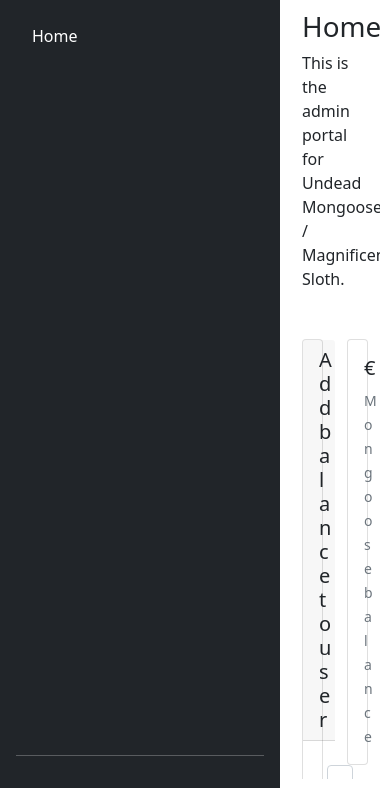
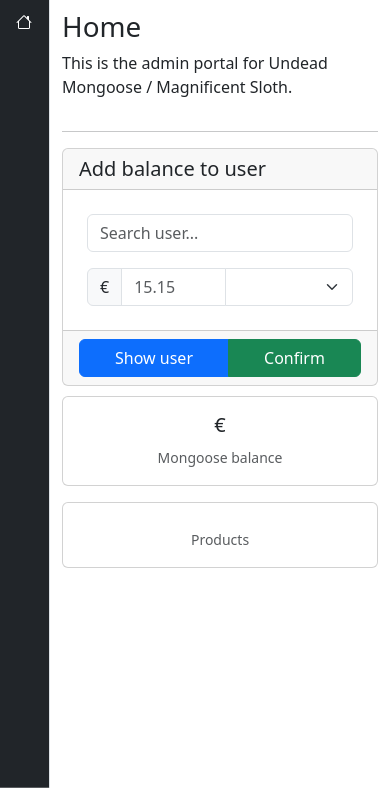
Before and after one commit to svsticky/undead-mongoose, a Django app: template admin_board_view/templates/home.html in a window 390 px wide. Shown: the part 56-844 px from the top of the page. Run offline with Django 3.2, Linux system fonts and the light colour scheme; the template is opened without the code that fills it, so the values that code supplies are empty.

Commit message:
Added CSS for mobile compatibility

```diff
--- a/admin_board_view/static/AdminBoardView/styles.css
+++ b/admin_board_view/static/AdminBoardView/styles.css
@@ -1,8 +1,34 @@
-.container {
-  max-height: calc(100vh - 65px);
-  overflow-y: scroll;
-  margin-top: 0 !important;
-  padding-top: 10px;
+/* Mobile specific CSS */
+@media (max-width: 768px) {
+  /* General settings */
+  .container {
+    max-height: calc(100vh - 65px);
+    overflow-y: scroll;
+    margin: 0;
+    margin-top: 0 !important;
+    padding-top: 10px;
+    width: 100%;
+  }
+
+  .undead-cols {
+    display: block;
+  }
+
+  .undead-cols > .col {
+    width: 100%;
+    margin-bottom: 10px;
+  }
+}
+
+/* Container settings for desktop */
+@media (min-width: 768px) {
+  .container {
+    max-height: calc(100vh - 65px);
+    overflow-y: scroll;
+    margin-top: 0 !important;
+    padding-top: 10px;
+    width: calc(100% - 300px);
+  }
 }
 
 .board-color {
@@ -25,3 +51,17 @@ a {
 .pagination {
   width: fit-content;
 }
+
+#sidebar {
+  width: 50px;
+}
+
+#dropdownUser {
+  width: 50px;
+  height: 50px;
+}
+
+#dropdownUser > svg {
+  /* Margin to make sure it's properly aligned: (50-16)/2 */
+  margin: 17px;
+}
--- a/admin_board_view/templates/base.html
+++ b/admin_board_view/templates/base.html
@@ -8,17 +8,13 @@
     <meta name="viewport" content="width=device-width, initial-scale=1" />
 
     <!-- Styling -->
-    <link href="https://cdn.jsdelivr.net/npm/bootstrap@5.0.2/dist/css/bootstrap.min.css" rel="stylesheet" integrity="sha384-EVSTQN3/azprG1Anm3QDgpJLIm9Nao0Yz1ztcQTwFspd3yD65VohhpuuCOmLASjC" crossorigin="anonymous">
+    <link href="https://cdn.jsdelivr.net/npm/bootstrap@5.3.3/dist/css/bootstrap.min.css" rel="stylesheet" integrity="sha384-QWTKZyjpPEjISv5WaRU9OFeRpok6YctnYmDr5pNlyT2bRjXh0JMhjY6hW+ALEwIH" crossorigin="anonymous">
     <link rel="stylesheet" href="https://fonts.googleapis.com/css2?family=Open+Sans:wght@300&display=swap">
     <link rel="stylesheet" href="https://fonts.googleapis.com/icon?family=Material+Icons">
     <link rel="stylesheet" href="{% static 'AdminBoardView/styles.css' %}" type="text/css" title="Default Styles" media="screen">
 
     <!-- JS -->
-    <script src="https://ajax.googleapis.com/ajax/libs/jquery/3.6.0/jquery.min.js"></script>
-    <script
-      src="https://cdn.jsdelivr.net/npm/bootstrap@5.0.2/dist/js/bootstrap.bundle.min.js"
-      integrity="sha384-MrcW6ZMFYlzcLA8Nl+NtUVF0sA7MsXsP1UyJoMp4YLEuNSfAP+JcXn/tWtIaxVXM"
-      crossorigin="anonymous">
+    {% comment %} <script src="https://ajax.googleapis.com/ajax/libs/jquery/3.6.0/jquery.min.js"></script> {% endcomment %}
     </script>
     <script type="text/javascript" src="{% static 'AdminBoardView/script.js' %}" defer></script>
 
@@ -35,34 +31,56 @@
         </a>
       </div>
     </nav>
-    <div class="d-flex" style="min-height: calc(100vh - 56px);">
-      <div class="d-flex flex-column flex-shrink-0 p-3 text-white bg-dark" style="width: 280px;">
-        <div class="nav nav-pills flex-column mb-auto">
+    <div class="d-flex col-auto px-0" style="min-height: calc(100vh - 56px);">
+      <div id="sidebar" class="d-flex flex-column flex-shrink-0 text-white bg-dark border-end">
+        <div class="nav nav-pills flex-column mb-auto" data-bs-parent="#sidebar">
           <a href="/" class="nav-link text-white" aria-current="page">
-            Home
+            {% comment %} Home {% endcomment %}
+            <svg xmlns="http://www.w3.org/2000/svg" width="16" height="16" fill="currentColor" class="bi bi-house" viewBox="0 0 16 16">
+              <path d="M8.707 1.5a1 1 0 0 0-1.414 0L.646 8.146a.5.5 0 0 0 .708.708L2 8.207V13.5A1.5 1.5 0 0 0 3.5 15h9a1.5 1.5 0 0 0 1.5-1.5V8.207l.646.647a.5.5 0 0 0 .708-.708L13 5.793V2.5a.5.5 0 0 0-.5-.5h-1a.5.5 0 0 0-.5.5v1.293zM13 7.207V13.5a.5.5 0 0 1-.5.5h-9a.5.5 0 0 1-.5-.5V7.207l5-5z"/>
+            </svg>
           </a>
           {% if user.is_superuser %}
           <a href="/products" class="nav-link text-white">
-            Products
+            {% comment %} Products {% endcomment %}
+            <svg xmlns="http://www.w3.org/2000/svg" width="16" height="16" fill="currentColor" class="bi bi-basket" viewBox="0 0 16 16">
+              <path d="M5.757 1.071a.5.5 0 0 1 .172.686L3.383 6h9.234L10.07 1.757a.5.5 0 1 1 .858-.514L13.783 6H15a1 1 0 0 1 1 1v1a1 1 0 0 1-1 1v4.5a2.5 2.5 0 0 1-2.5 2.5h-9A2.5 2.5 0 0 1 1 13.5V9a1 1 0 0 1-1-1V7a1 1 0 0 1 1-1h1.217L5.07 1.243a.5.5 0 0 1 .686-.172zM2 9v4.5A1.5 1.5 0 0 0 3.5 15h9a1.5 1.5 0 0 0 1.5-1.5V9zM1 7v1h14V7zm3 3a.5.5 0 0 1 .5.5v3a.5.5 0 0 1-1 0v-3A.5.5 0 0 1 4 10m2 0a.5.5 0 0 1 .5.5v3a.5.5 0 0 1-1 0v-3A.5.5 0 0 1 6 10m2 0a.5.5 0 0 1 .5.5v3a.5.5 0 0 1-1 0v-3A.5.5 0 0 1 8 10m2 0a.5.5 0 0 1 .5.5v3a.5.5 0 0 1-1 0v-3a.5.5 0 0 1 .5-.5m2 0a.5.5 0 0 1 .5.5v3a.5.5 0 0 1-1 0v-3a.5.5 0 0 1 .5-.5"/>
+            </svg>
           </a>
           <a href="/users" class="nav-link text-white">
-            Users
+            {% comment %} Users {% endcomment %}
+            <svg xmlns="http://www.w3.org/2000/svg" width="16" height="16" fill="currentColor" class="bi bi-people" viewBox="0 0 16 16">
+              <path d="M15 14s1 0 1-1-1-4-5-4-5 3-5 4 1 1 1 1zm-7.978-1L7 12.996c.001-.264.167-1.03.76-1.72C8.312 10.629 9.282 10 11 10c1.717 0 2.687.63 3.24 1.276.593.69.758 1.457.76 1.72l-.008.002-.014.002zM11 7a2 2 0 1 0 0-4 2 2 0 0 0 0 4m3-2a3 3 0 1 1-6 0 3 3 0 0 1 6 0M6.936 9.28a6 6 0 0 0-1.23-.247A7 7 0 0 0 5 9c-4 0-5 3-5 4q0 1 1 1h4.216A2.24 2.24 0 0 1 5 13c0-1.01.377-2.042 1.09-2.904.243-.294.526-.569.846-.816M4.92 10A5.5 5.5 0 0 0 4 13H1c0-.26.164-1.03.76-1.724.545-.636 1.492-1.256 3.16-1.275ZM1.5 5.5a3 3 0 1 1 6 0 3 3 0 0 1-6 0m3-2a2 2 0 1 0 0 4 2 2 0 0 0 0-4"/>
+            </svg>
           </a>
           <a href="/settings" class="nav-link text-white">
-            Settings
+            {% comment %} Settings gear {% endcomment %}
+            <svg xmlns="http://www.w3.org/2000/svg" width="16" height="16" fill="currentColor" class="bi bi-gear" viewBox="0 0 16 16">
+              <path d="M8 4.754a3.246 3.246 0 1 0 0 6.492 3.246 3.246 0 0 0 0-6.492M5.754 8a2.246 2.246 0 1 1 4.492 0 2.246 2.246 0 0 1-4.492 0"/>
+              <path d="M9.796 1.343c-.527-1.79-3.065-1.79-3.592 0l-.094.319a.873.873 0 0 1-1.255.52l-.292-.16c-1.64-.892-3.433.902-2.54 2.541l.159.292a.873.873 0 0 1-.52 1.255l-.319.094c-1.79.527-1.79 3.065 0 3.592l.319.094a.873.873 0 0 1 .52 1.255l-.16.292c-.892 1.64.901 3.434 2.541 2.54l.292-.159a.873.873 0 0 1 1.255.52l.094.319c.527 1.79 3.065 1.79 3.592 0l.094-.319a.873.873 0 0 1 1.255-.52l.292.16c1.64.893 3.434-.902 2.54-2.541l-.159-.292a.873.873 0 0 1 .52-1.255l.319-.094c1.79-.527 1.79-3.065 0-3.592l-.319-.094a.873.873 0 0 1-.52-1.255l.16-.292c.893-1.64-.902-3.433-2.541-2.54l-.292.159a.873.873 0 0 1-1.255-.52zm-2.633.283c.246-.835 1.428-.835 1.674 0l.094.319a1.873 1.873 0 0 0 2.693 1.115l.291-.16c.764-.415 1.6.42 1.184 1.185l-.159.292a1.873 1.873 0 0 0 1.116 2.692l.318.094c.835.246.835 1.428 0 1.674l-.319.094a1.873 1.873 0 0 0-1.115 2.693l.16.291c.415.764-.42 1.6-1.185 1.184l-.291-.159a1.873 1.873 0 0 0-2.693 1.116l-.094.318c-.246.835-1.428.835-1.674 0l-.094-.319a1.873 1.873 0 0 0-2.692-1.115l-.292.16c-.764.415-1.6-.42-1.184-1.185l.159-.291A1.873 1.873 0 0 0 1.945 8.93l-.319-.094c-.835-.246-.835-1.428 0-1.674l.319-.094A1.873 1.873 0 0 0 3.06 4.377l-.16-.292c-.415-.764.42-1.6 1.185-1.184l.292.159a1.873 1.873 0 0 0 2.692-1.115z"/>
+            </svg>
           </a>
           <a href="/transactions" class="nav-link text-white">
-            Transactions
+            {% comment %} Transactions cash icon {% endcomment %}
+            <svg xmlns="http://www.w3.org/2000/svg" width="16" height="16" fill="currentColor" class="bi bi-cash-coin" viewBox="0 0 16 16">
+              <path fill-rule="evenodd" d="M11 15a4 4 0 1 0 0-8 4 4 0 0 0 0 8m5-4a5 5 0 1 1-10 0 5 5 0 0 1 10 0"/>
+              <path d="M9.438 11.944c.047.596.518 1.06 1.363 1.116v.44h.375v-.443c.875-.061 1.386-.529 1.386-1.207 0-.618-.39-.936-1.09-1.1l-.296-.07v-1.2c.376.043.614.248.671.532h.658c-.047-.575-.54-1.024-1.329-1.073V8.5h-.375v.45c-.747.073-1.255.522-1.255 1.158 0 .562.378.92 1.007 1.066l.248.061v1.272c-.384-.058-.639-.27-.696-.563h-.668zm1.36-1.354c-.369-.085-.569-.26-.569-.522 0-.294.216-.514.572-.578v1.1zm.432.746c.449.104.655.272.655.569 0 .339-.257.571-.709.614v-1.195z"/>
+              <path d="M1 0a1 1 0 0 0-1 1v8a1 1 0 0 0 1 1h4.083q.088-.517.258-1H3a2 2 0 0 0-2-2V3a2 2 0 0 0 2-2h10a2 2 0 0 0 2 2v3.528c.38.34.717.728 1 1.154V1a1 1 0 0 0-1-1z"/>
+              <path d="M9.998 5.083 10 5a2 2 0 1 0-3.132 1.65 6 6 0 0 1 3.13-1.567"/>
+            </svg>
           </a>
           {% endif %}
         </div>
-        <hr>
+        <hr class="p-0 m-0">
         {% if user.is_authenticated %}
         <div class="dropdown">
-          <a href="#" class="d-flex align-items-center text-white text-decoration-none dropdown-toggle" id="dropdownUser1" data-bs-toggle="dropdown" aria-expanded="false">
-            <strong>{{ user.email }}</strong>
+          <a href="#" class="d-flex align-items-center text-white text-decoration-none" id="dropdownUser" data-bs-toggle="dropdown" aria-expanded="false">
+            <svg xmlns="http://www.w3.org/2000/svg" width="16" height="16" fill="currentColor" class="bi bi-person-circle" viewBox="0 0 16 16">
+              <path d="M11 6a3 3 0 1 1-6 0 3 3 0 0 1 6 0"/>
+              <path fill-rule="evenodd" d="M0 8a8 8 0 1 1 16 0A8 8 0 0 1 0 8m8-7a7 7 0 0 0-5.468 11.37C3.242 11.226 4.805 10 8 10s4.757 1.225 5.468 2.37A7 7 0 0 0 8 1"/>
+            </svg>
           </a>
-          <ul class="dropdown-menu dropdown-menu-dark text-small shadow" aria-labelledby="dropdownUser1">
+          <ul class="dropdown-menu dropdown-menu-dark text-small shadow" aria-labelledby="dropdownUser">
             <form action="{% url 'oidc_logout' %}" method="post">
               {% csrf_token %}
               <input class="dropdown-item" type="submit" value="Sign out">
@@ -71,7 +89,7 @@
         </div>
         {% endif %}
       </div>
-      <main class="container d-flex flex-column mt-3" style="width: calc(100% - 300px);">
+      <main class="container d-flex flex-column mt-3">
         {% block body %}
         {% endblock body %}
         <div class="toast-container position-fixed top-0 end-0 p-3">
@@ -101,4 +119,5 @@
       </main>
     </div>
   </body>
+  <script src="https://cdn.jsdelivr.net/npm/bootstrap@5.3.3/dist/js/bootstrap.bundle.min.js" integrity="sha384-YvpcrYf0tY3lHB60NNkmXc5s9fDVZLESaAA55NDzOxhy9GkcIdslK1eN7N6jIeHz" crossorigin="anonymous"></script>
 </html>
--- a/admin_board_view/templates/home.html
+++ b/admin_board_view/templates/home.html
@@ -6,7 +6,7 @@
   This is the admin portal for Undead Mongoose / Magnificent Sloth.
 </p>
 <hr/>
-<div class="row row-cols-2">
+<div class="undead-cols row row-cols-2">
   <div class="col">
     <div class="card">
       <h5 class="card-header">Add balance to user</h5>
--- a/admin_board_view/templates/products.html
+++ b/admin_board_view/templates/products.html
@@ -8,7 +8,7 @@
       <a href="/products?edit=0"><button class="btn btn-success">Add product</button></a>
     </section>
   </div>
-  <div class="card-body">
+  <div class="card-body overflow-x-auto">
     <input id="filter-products" class="form-control" type="text" placeholder="Type product..." />
     <hr/>
     <table class="table table-striped table-hover text-center align-middle">
--- a/admin_board_view/templates/settings.html
+++ b/admin_board_view/templates/settings.html
@@ -1,7 +1,7 @@
 {% extends "base.html" %}
 {% load static %}
 {% block body %}
-<article class="row row-cols-2">
+<article class="undead-cols row row-cols-2">
   <section class="col">
     <div class="card">
       <div class="card-header">
--- a/admin_board_view/templates/transactions.html
+++ b/admin_board_view/templates/transactions.html
@@ -35,7 +35,7 @@
         <button class="nav-link" id="top-ups-tab" data-bs-toggle="tab" data-bs-target="#top-ups" type="button" role="tab">Top Ups</button>
       </li>
     </ul>
-    <div class="tab-content" id="myTabContent">
+    <div class="tab-content overflow-x-auto" id="myTabContent">
       <div class="tab-pane fade" id="sales" role="tabpanel">
         <table class="table table-striped table-hover text-center align-middle">
           <thead>
--- a/admin_board_view/templates/user.html
+++ b/admin_board_view/templates/user.html
@@ -7,7 +7,7 @@
   Current balance: <b>{{ user_info.euro_balance }}</b>
 </h5>
 <hr/>
-<div class="row row-cols-2">
+<div class="undead-cols row row-cols-2">
   <div class="col">
     <div class="card">
       <h5 class="card-header">Add balance to user</h5>
@@ -63,7 +63,7 @@
   </div>
 </div>
 <hr/>
-<div class="row row-cols-2">
+<div class="undead-cols row row-cols-2">
   <div class="col">
     <div class="card">
       <h5 class="card-header">Top ups</h5>
@@ -138,7 +138,7 @@
     <btn class="btn btn-primary" id="show-user">Show user</btn>
   </div>
 </div>
-<div class="card w-100 mt-3">
+<div class="card w-100 mt-3 overflow-x-auto">
   <table class="table table-striped table-hover text-center align-middle">
     <thead>
       <tr>
--- a/admin_board_view/templates/user_home.html
+++ b/admin_board_view/templates/user_home.html
@@ -7,7 +7,7 @@
     Current balance: <b>{{ user_info.euro_balance }}</b>
   </h5>
   <hr/>
-  <div class="row row-cols-2">
+  <div class="undead-cols row row-cols-2">
     <div class="col">
       <div class="card">
         <h5 class="card-header">Product sales</h5>
```
